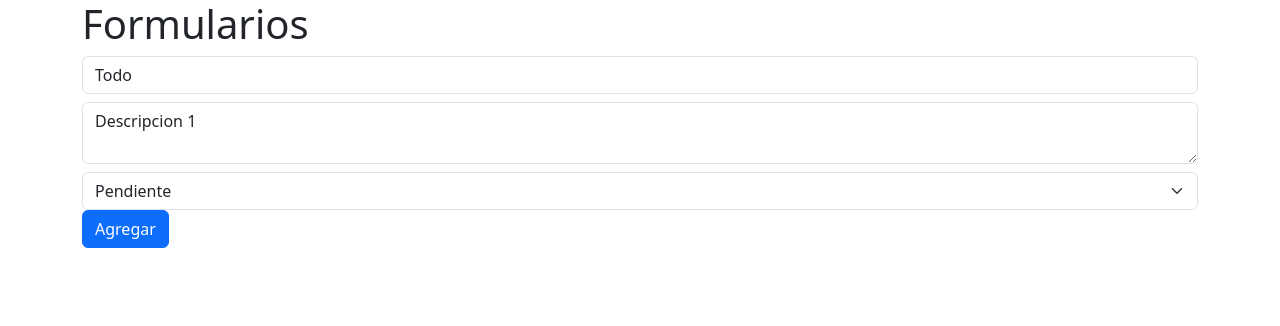
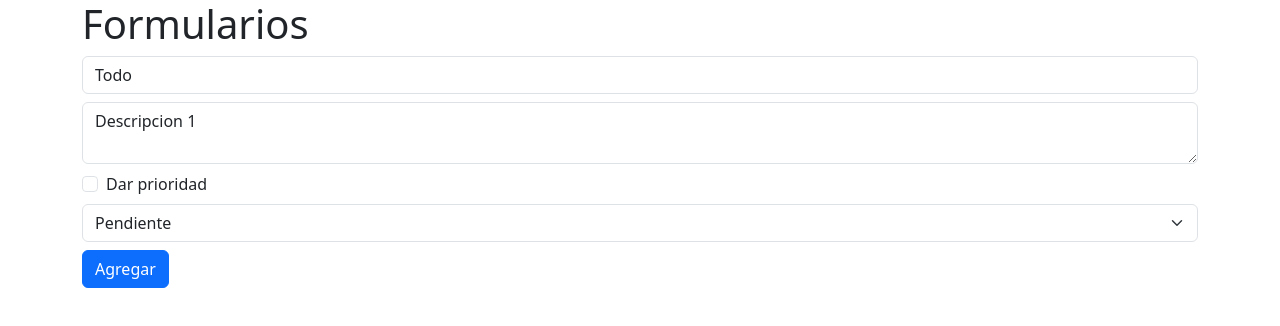
Before and after one commit to elpolituber/Formularios-React-, a React (Vite) app: page / in a window 1280 px wide. Shown: the top 326 px of the page. Built offline with nearby package versions, Linux system fonts and the light colour scheme.

Commit message:
input checkbox

```diff
--- a/src/components/Controlado.jsx
+++ b/src/components/Controlado.jsx
@@ -4,7 +4,8 @@ const Controlado = () => {
   const[todo,setTodo]=useState({
     title:'Todo',
     descripcion:'Descripcion 1',
-    state:'pendiente'
+    state:'pendiente',
+    priority:false
   })
   const handlerSubmit = (e) => {
     e.preventDefault();
@@ -33,7 +34,17 @@ const Controlado = () => {
         value={todo.descripcion}
         onChange={handlerChange}
       />
-      <select className="form-select" name="state" value={todo.state} onChange={handlerChange}>
+      <div className="form-check mb-2">
+      <input type="checkbox"
+        name="priority"
+        className="form-check-input"
+        id="input"
+        checked={todo.priority}
+        onChange={e=>setTodo({...todo, priority:e.target.checked})}
+      />
+      <label htmlFor="input">Dar prioridad</label>
+      </div>
+      <select className="form-select mb-2" name="state" value={todo.state} onChange={handlerChange}>
         <option value="pendiente">Pendiente</option>
         <option value="completado">Completado</option>
       </select>
```
